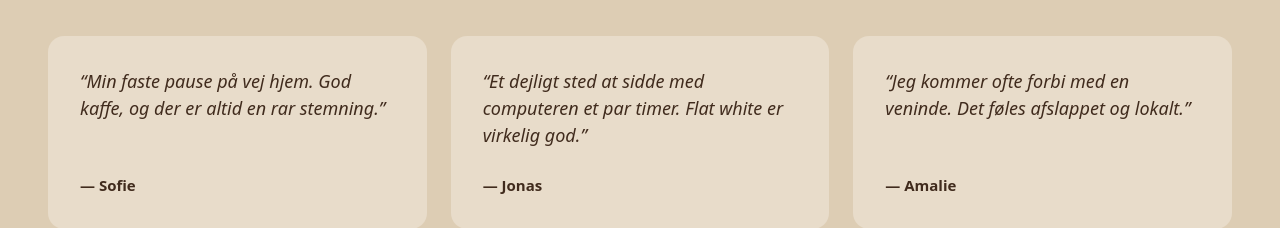
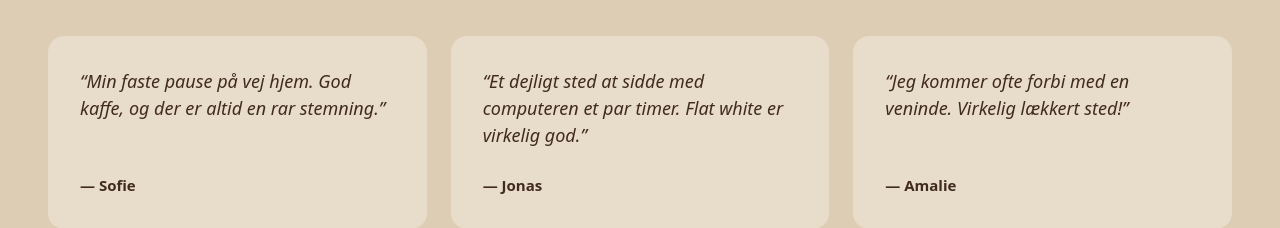
Before and after one commit to CappuccinoCat/coffee-shop, a plain HTML site: page index.html in a window 1280 px wide. Shown: the part 6020-6248 px from the top of the page. Drawn offline with Linux system fonts and the light colour scheme.

Commit message:
quote ændret

```diff
--- a/index.html
+++ b/index.html
@@ -175,7 +175,7 @@
                         <figcaption>— Jonas</figcaption>
                     </figure>
                     <figure class="review">
-                        <blockquote><p>“Jeg kommer ofte forbi med en veninde. Det føles afslappet og lokalt.”</p></blockquote>
+                        <blockquote><p>“Jeg kommer ofte forbi med en veninde. Virkelig lækkert sted!”</p></blockquote>
                         <figcaption>— Amalie</figcaption>
                     </figure>
                 </div>
```
